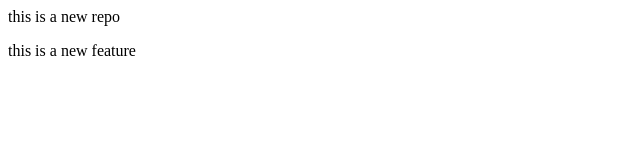
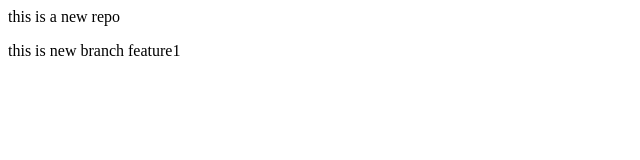
Before and after one commit to Saksham6395/localRepo, a plain HTML site: page index.html in a window 1280 px wide. Shown: the full height of the page, 0-640 px from the left. Drawn offline with Linux system fonts and the light colour scheme.

Commit message:
new branch feature1

```diff
--- a/index.html
+++ b/index.html
@@ -1,2 +1,2 @@
 <p>this is a new repo</p>
-<p> this is a new feature</p>
+<p>this is new branch feature1</p>
```
